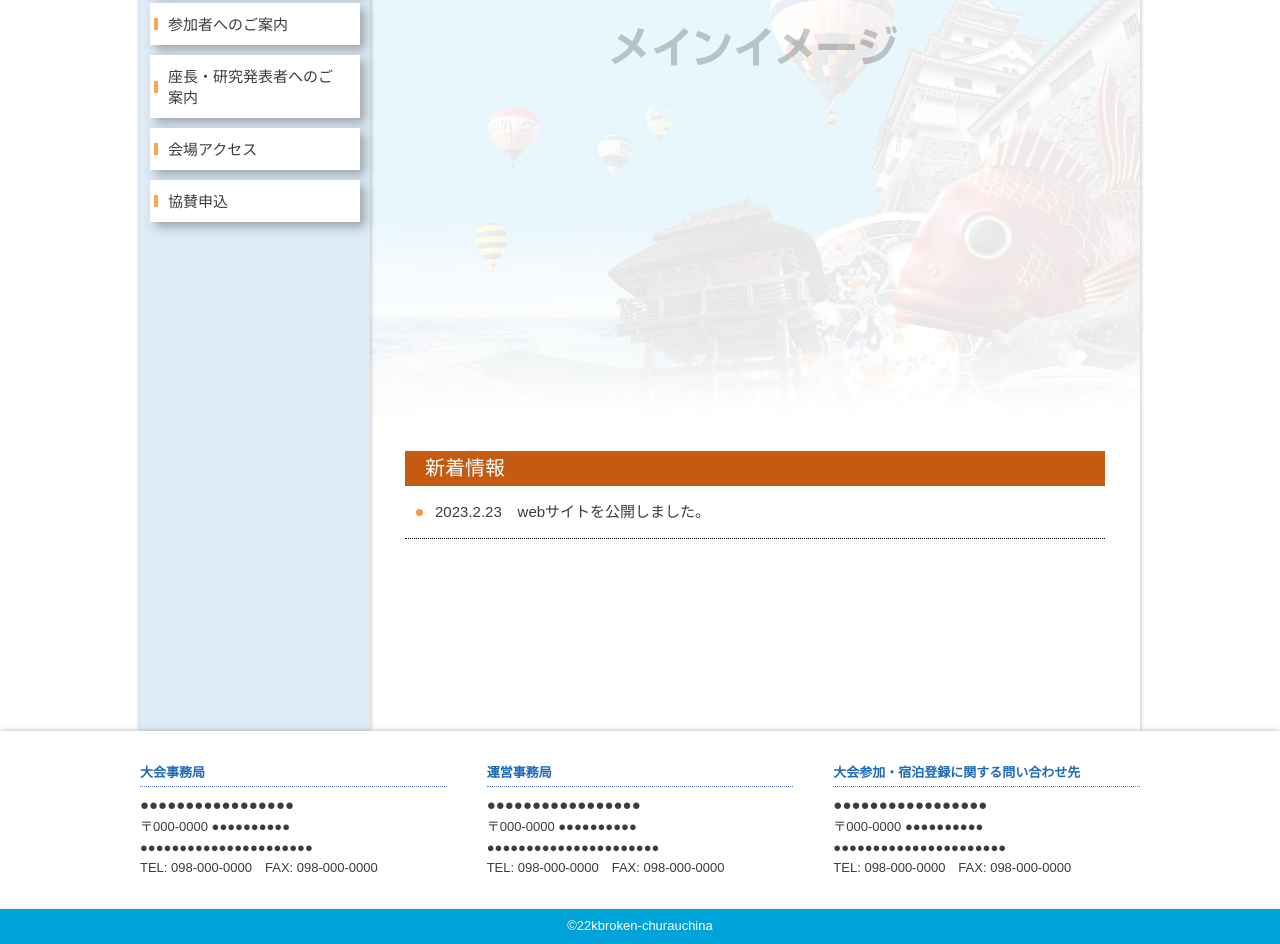
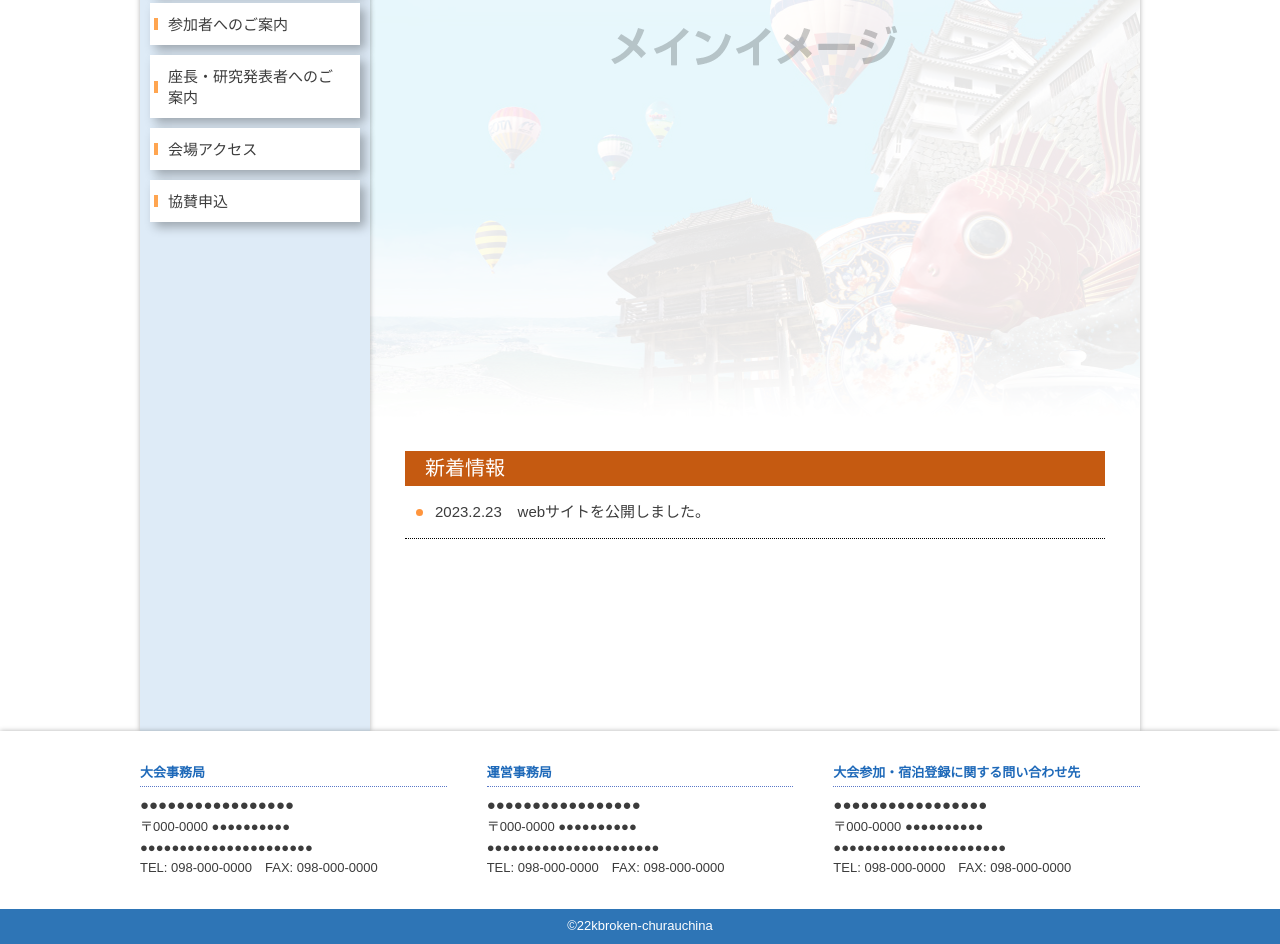
Before and after one commit to 205205yg/22kbroken-churauchina, a plain HTML site: page index.html in a window 1280 px wide. Shown: the part 444-1388 px from the top of the page. Drawn offline with Linux system fonts and the light colour scheme.

Commit message:
[0214-5]

```diff
--- a/css/style.scss
+++ b/css/style.scss
@@ -13,6 +13,10 @@ body {
 	line-height: 1.75;
 	text-size-adjust: 100%;
 	margin: 115px 0 0 0;
+
+	background-image: url("../img/gradient.png");
+	background-position: top center;
+	background-repeat: repeat-x;
 }
 
 #pagetop {
@@ -155,6 +159,7 @@ body {
 	.content {
 		width: 770px;
 		box-shadow: 0 0 5px rgb(0 0 0 / 30%);
+		background: #fff;
 
 		.main-image {
 			margin: 0 0 30px 0;
@@ -255,7 +260,7 @@ body {
 	}
 
 	.copyright {
-		background: rgb(0, 162, 218);
+		background: #2e75b6;
 		font-size: 13px;
 		padding: 6px 0;
 		color: #fff;
```
Also changed, not shown: css/style.css, img/gradient.png (added), img/stripe.png (added), 1 other file.
